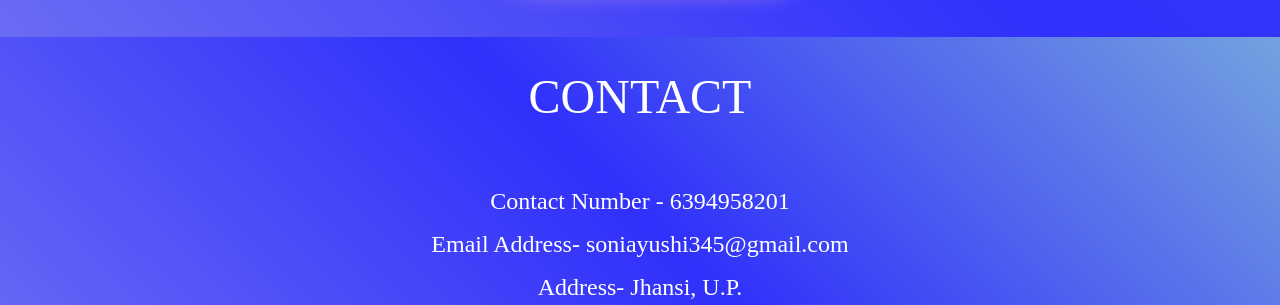
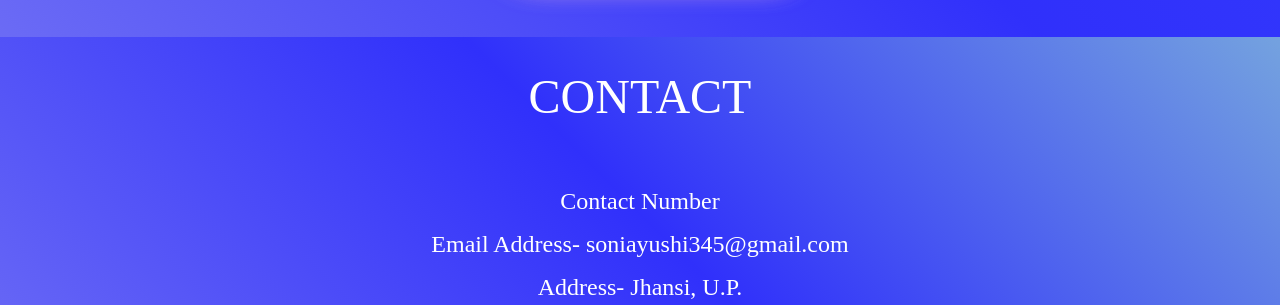
Before and after one commit to ayushi9797/ayushi9797.github.io, a plain HTML site: page index.html in a window 1280 px wide. Shown: the part 763-1068 px from the top of the page. Drawn offline with Linux system fonts and the light colour scheme.

Commit message:
Update index.html

```diff
--- a/index.html
+++ b/index.html
@@ -67,7 +67,7 @@
 
      <div id="contact">
           <h1>CONTACT</h1>
-          <h2>Contact Number - 6394958201</h2>
+          <h2>Contact Number </h2>
 
           <h3>Email Address- soniayushi345@gmail.com</h3>
           <h4>Address- Jhansi, U.P.</h4>
```
